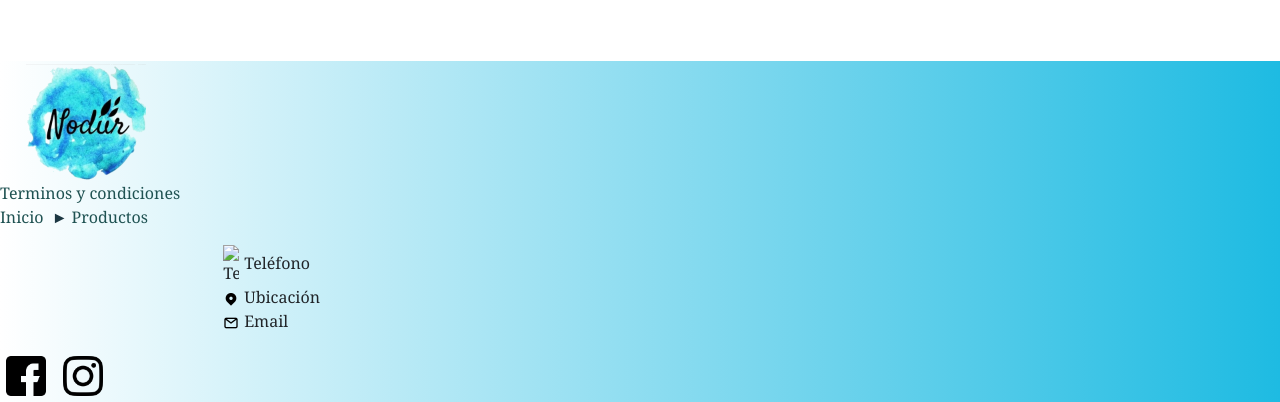
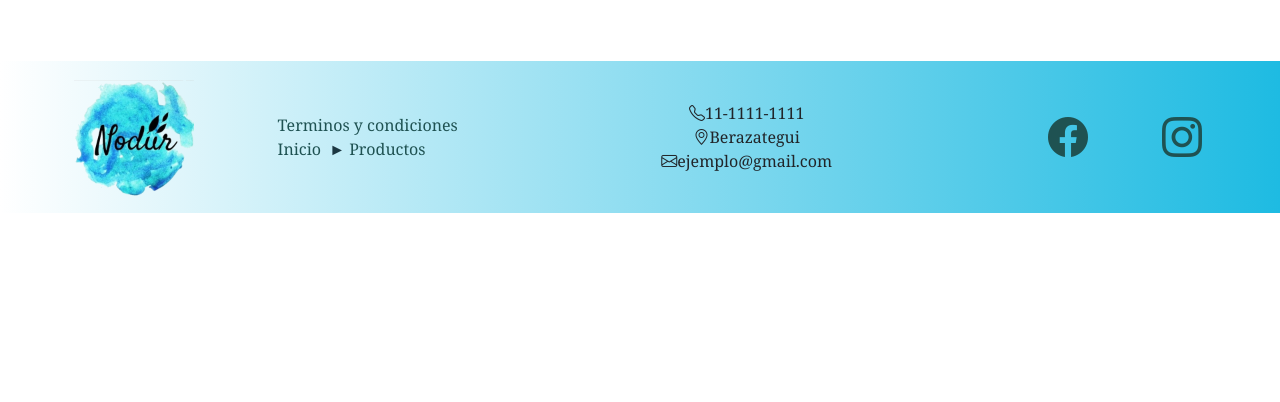
Before and after one commit to Daniela-N-Romero/PreEnterga2-Romero, a plain HTML site: page pages/productos.html in a window 1280 px wide. Shown: the part 1105-1507 px from the top of the page. After the commit the page ends 1318 px from the top, so only its background shows below. Drawn offline with nearby package versions, Linux system fonts and the light colour scheme.

Commit message:
Todas las pag tienen footer (100% Resp)

```diff
--- a/pages/productos.html
+++ b/pages/productos.html
@@ -169,10 +169,13 @@
 
         </main>
 
-        <footer class="footer">
-            <div class="footer__page-info">
-                <a href="../index.html"><img class="logo logo--small" src="../assets/icons/logo.png" alt="Logo Nodür"></a>
-                <div class="footer_div">
+        <footer class="footer cointainer-fluid">
+
+            <div class="row flex-column align-items-center flex-md-row">
+
+                <div class="footer__page-info d-flex flex-column flex-md-row justify-content-evenly align-items-center mt-3 col-md-5">
+                    <a class="logo mb-md-3" href="../index.html"><img class="logo logo--small" src="../assets/icons/logo.png" alt="Logo Nodür"></a>
+                    <div class="footer_div ms-4">
                         <span class="footer__terms"><a href="">Terminos y condiciones</a></span>
                         <ul class="footer__breadcrumbs">
                             <li class="footer__breadcrumb"><a href="../index.html">Inicio</a></li>
@@ -180,26 +183,28 @@
                         </ul>
                     </div>
                 </div>
-            <div class="footer__datos">
-                <div class="datos-contacto">
-                    <ul class="datos-contacto__list">
-                        <li class="dato-item"><img class="icon icon--small" src="../assets/icons/phone.webp"
-                                alt="Teléfono">Teléfono</li>
-                        <li class="dato-item"><img class="icon icon--small" src="../assets/icons/location.webp"
-                                alt="Ubicación">Ubicación</li>
-                        <li class="dato-item"><img class="icon icon--small" src="../assets/icons/email.webp"
-                                alt="Email">Email</li>
+                <div class="datos-contacto col-md-3 m-md-auto">
+                    <ul class="datos-contacto__list d-flex flex-column align-items-center mt-4 w-100 my-md-0">
+                        <li class="dato-item"><i class="bi bi-telephone"></i>11-1111-1111</li>
+                        <li class="dato-item"><i class="bi bi-geo-alt"></i>Berazategui</li>
+                        <li class="dato-item"><i class="bi bi-envelope"></i>ejemplo@gmail.com</li>
                     </ul>
                 </div>
-                <div class="socialmedia">
-                    <a href="https://www.facebook.com/nodur.macetas.oficial"><img class="icon icon--medium"
-                            src="../assets/icons/facebook.webp" alt="Logo de Facebook"></a>
-                    <a href="https://www.instagram.com/nodur_macetas/"><img class="icon icon--medium"
-                            src="../assets/icons/instagram.webp" alt="Logo de Instagram"></a>
+                <div class="socialmedia fs-1 mb-4 d-flex justify-content-center  justify-content-md-evenly justify-content-md-evenly m-md-0 col-md-2 me-md-1">
+                        <a class="mx-3 mx-md-0" href="https://www.facebook.com/nodur.macetas.oficial"><i class="bi bi-facebook"></i></a>
+                        <a class="mx-3 mx-md-0" href="https://www.instagram.com/nodur_macetas/"><i class="bi bi-instagram"></i></a>
+
                 </div>
+
             </div>
+
         </footer>
-    <script src="../js/bootstrap.bundle.min.js"></script>
+        <script src="js/bootstrap.bundle.min.js"></script>
+        <script src="https://unpkg.com/aos@2.3.1/dist/aos.js"></script>
+        <script>
+            AOS.init();
+        </script>
+
     </body>
 
 </html>
```
Also changed, not shown: index.html (+1 -1 lines), pages/faqs.html (+24 -14 lines), pages/pedido.html (+25 -14 lines), pages/quienessomos.html (+23 -14 lines). Lines whose indentation alone changed are shown as unchanged.
